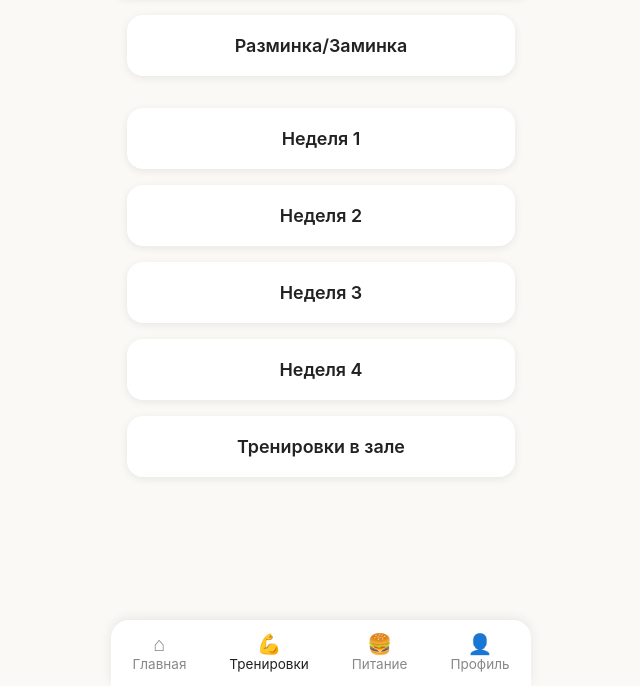
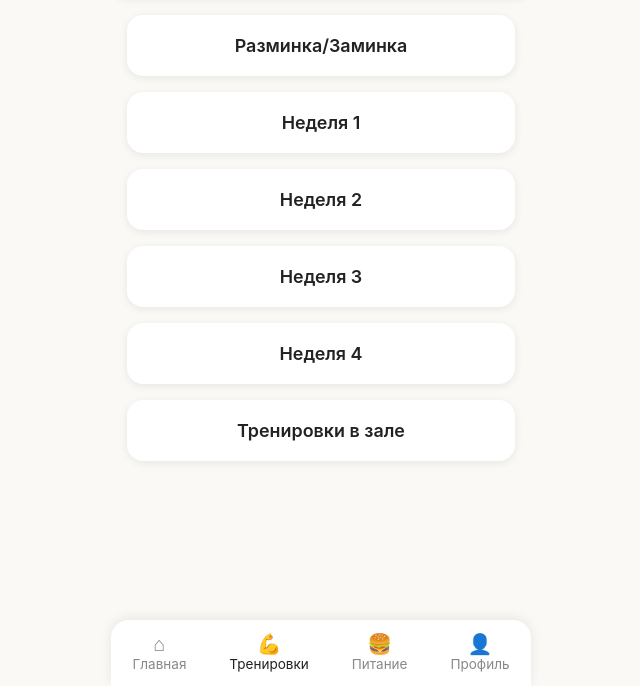
Before and after one commit to monteton/BestVersion, a website: page trainings.html in a window 1280 px wide. Shown: the part 114-800 px from the top of the page, without its empty margins (319-959 px from the left). Drawn offline with Linux system fonts and the light colour scheme.

Commit message:
Add files via upload

```diff
--- a/trainings.html
+++ b/trainings.html
@@ -50,7 +50,7 @@
             text-align: center;
             font-weight: 400;
         }
-        /* Кнопки */
+        /* Кнопки — это ссылки */
         .weeks-grid {
             display: grid;
             grid-template-columns: 1fr;
@@ -73,17 +73,12 @@
             font-weight: 600;
             transition: transform 0.2s, box-shadow 0.2s, background 0.2s, color 0.2s;
             text-align: center;
-            margin: 0;
         }
         .week-item:hover, .warmup-btn:hover {
             transform: translateY(-2px);
             box-shadow: 0 6px 16px rgba(44,62,80,0.13);
             background: #f2f0ff;
             color: #6c4dd6;
-        }
-        .warmup-btn {
-            margin-bottom: 16px;
-            margin-top: 0;
         }
         /* Нижнее меню */
         .bottom-nav {
@@ -139,14 +134,14 @@
             <div class="banner-desc">Выберите неделю и приступайте к занятиям</div>
         </div>
         <div class="weeks-grid">
-            <!-- Кнопка разминка/заминка — абсолютно такая же, как остальные -->
-            <a href="razminka.html" class="warmup-btn">Разминка/Заминка</a>
-            <a href="week1.html" class="week-item">Неделя 1</a>
-            <a href="week2.html" class="week-item">Неделя 2</a>
-            <a href="week3.html" class="week-item">Неделя 3</a>
-            <a href="week4.html" class="week-item">Неделя 4</a>
-            <a href="hall.html" class="week-item">Тренировки в зале</a>
-        </div>
+    <a href="razminka.html" class="week-item">Разминка/Заминка</a>
+    <a href="trainings-week1.html" class="week-item">Неделя 1</a>
+    <a href="trainings-week2.html" class="week-item">Неделя 2</a>
+    <a href="trainings-week3.html" class="week-item">Неделя 3</a>
+    <a href="trainings-week4.html" class="week-item">Неделя 4</a>
+    <a href="trainings-gym.html" class="week-item">Тренировки в зале</a>
+</div>
+
     </div>
 
     <nav class="bottom-nav">
```
